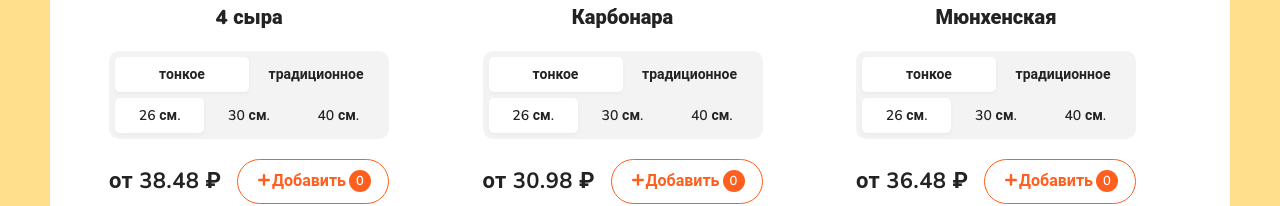
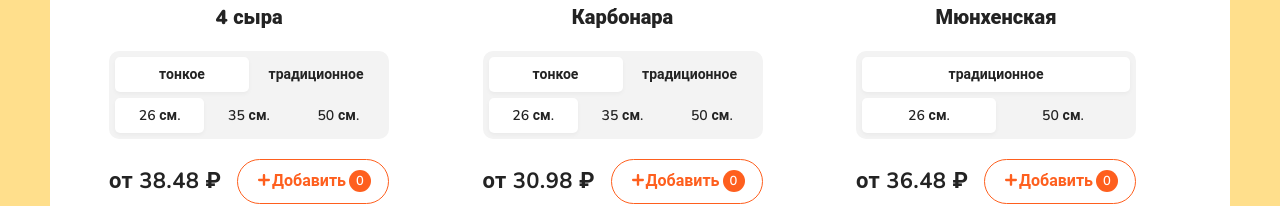
Before and after one commit to ZnoGouDj/pizza-typescript, a React (Create React App) app: page / in a window 1280 px wide. Shown: the part 570-776 px from the top of the page. Built offline with nearby package versions, Linux system fonts and the light colour scheme.

Commit message:
pizza block refactoring

```diff
--- a/src/App.js
+++ b/src/App.js
@@ -19,8 +19,8 @@ function App() {
           </div>
           <h2 className="content__title">Все пиццы</h2>
           <div className="content__items">
-            {pizzas.map(({ title, price, image }) => (
-              <PizzaBlock title={title} price={price} image={image} />
+            {pizzas.map(({ ...props }) => (
+              <PizzaBlock key={props.title} {...props} />
             ))}
           </div>
         </div>
--- a/src/components/PizzaBlock.jsx
+++ b/src/components/PizzaBlock.jsx
@@ -1,10 +1,16 @@
-import { useState } from 'react';
+import React from 'react';
 
-function PizzaBlock({ title, price, image }) {
-  const [pizzaCount, setPizzaCount] = useState(0);
+function PizzaBlock({ image, title, types, sizes, price }) {
+  const [activeType, setActiveType] = React.useState(0);
+  const [activeSize, setActiveSize] = React.useState(0);
+  const typeNames = ['тонкое', 'традиционное'];
 
-  const addPizza = () => {
-    setPizzaCount(pizzaCount => pizzaCount + 1);
+  const onClickTypeChange = (id, option) => {
+    if (option === 'size') {
+      setActiveSize(id);
+    } else if (option === 'type') {
+      setActiveType(id);
+    }
   };
 
   return (
@@ -13,18 +19,29 @@ function PizzaBlock({ title, price, image }) {
       <h4 className="pizza-block__title">{title}</h4>
       <div className="pizza-block__selector">
         <ul>
-          <li className="active">тонкое</li>
-          <li>традиционное</li>
+          {types.map((type, id) => (
+            <li
+              onClick={() => onClickTypeChange(id, 'type')}
+              className={id === activeType ? 'active' : ''}
+              key={type}>
+              {typeNames[type]}
+            </li>
+          ))}
         </ul>
         <ul>
-          <li className="active">26 см.</li>
-          <li>30 см.</li>
-          <li>40 см.</li>
+          {sizes.map((size, id) => (
+            <li
+              onClick={() => onClickTypeChange(id, 'size')}
+              className={id === activeSize ? 'active' : ''}
+              key={size}>
+              {size} см.
+            </li>
+          ))}
         </ul>
       </div>
       <div className="pizza-block__bottom">
         <div className="pizza-block__price">от {price} ₽</div>
-        <button onClick={addPizza} className="button button--outline button--add">
+        <button className="button button--outline button--add">
           <svg
             width="12"
             height="12"
@@ -37,7 +54,7 @@ function PizzaBlock({ title, price, image }) {
             />
           </svg>
           <span>Добавить</span>
-          <i>{pizzaCount}</i>
+          <i>0</i>
         </button>
       </div>
     </div>
--- a/src/components/pizzas.json
+++ b/src/components/pizzas.json
@@ -4,6 +4,8 @@
     "category": "Пицца",
     "title": "4 сыра",
     "image": "https://images.dominos.by/media/dominos/osg/api/2022/06/08/4_sezona_259x259.png",
+    "types": [0, 1],
+    "sizes": [26, 35, 50],
     "price": 38.48,
     "rank": 3
   },
@@ -12,6 +14,8 @@
     "category": "Пицца",
     "title": "Карбонара",
     "image": "https://images.dominos.by/media/dominos/osg/api/2018/09/12/carbonara.png",
+    "types": [0, 1],
+    "sizes": [26, 35, 50],
     "price": 30.98,
     "rank": 1
   },
@@ -20,6 +24,8 @@
     "category": "Пицца",
     "title": "Мюнхенская",
     "image": "https://images.dominos.by/media/dominos/osg/api/2019/07/03/myunkhenskaya_small.png",
+    "types": [1],
+    "sizes": [26, 50],
     "price": 36.48,
     "rank": 2
   },
@@ -28,6 +34,8 @@
     "category": "Пицца",
     "title": "С говном",
     "image": "https://images.dominos.by/media/dominos/osg/api/2020/01/09/gipnotika_small.png",
+    "types": [0, 1],
+    "sizes": [26, 35, 50],
     "price": 49.95
   },
   {
@@ -35,6 +43,8 @@
     "category": "Пицца",
     "title": "Говядина",
     "image": "https://images.dominos.by/media/dominos/osg/api/2020/03/11/govyadina_burger_small.png",
+    "types": [0, 1],
+    "sizes": [26, 35, 50],
     "price": 30.98
   },
   {
@@ -42,6 +52,8 @@
     "category": "Пицца",
     "title": "Фермерская",
     "image": "https://images.dominos.by/media/dominos/osg/api/2019/10/18/fermerskaya_small.png",
+    "types": [0, 1],
+    "sizes": [26, 35, 50],
     "price": 29.95
   },
   {
@@ -49,6 +61,8 @@
     "category": "Пицца",
     "title": "Спайси",
     "image": "https://images.dominos.by/media/dominos/osg/api/2018/09/12/spice.png",
+    "types": [0],
+    "sizes": [26, 50],
     "price": 30.95
   },
   {
@@ -56,6 +70,8 @@
     "category": "Пицца",
     "title": "Маргарита",
     "image": "https://images.dominos.by/media/dominos/osg/api/2018/09/12/margarita.png",
+    "types": [0, 1],
+    "sizes": [26, 35, 50],
     "price": 21.98
   },
   {
@@ -63,6 +79,8 @@
     "category": "Пицца",
     "title": "Пепперони",
     "image": "https://images.dominos.by/media/dominos/osg/api/2018/09/12/pepperoni.png",
+    "types": [0],
+    "sizes": [35, 50],
     "price": 28.98
   },
   {
@@ -70,6 +88,8 @@
     "category": "Пицца",
     "title": "Ветчина и грибы",
     "image": "https://images.dominos.by/media/dominos/osg/api/2018/09/12/vetchina_i_griby.png",
+    "types": [0, 1],
+    "sizes": [35, 50],
     "price": 28.98
   }
 ]
```
